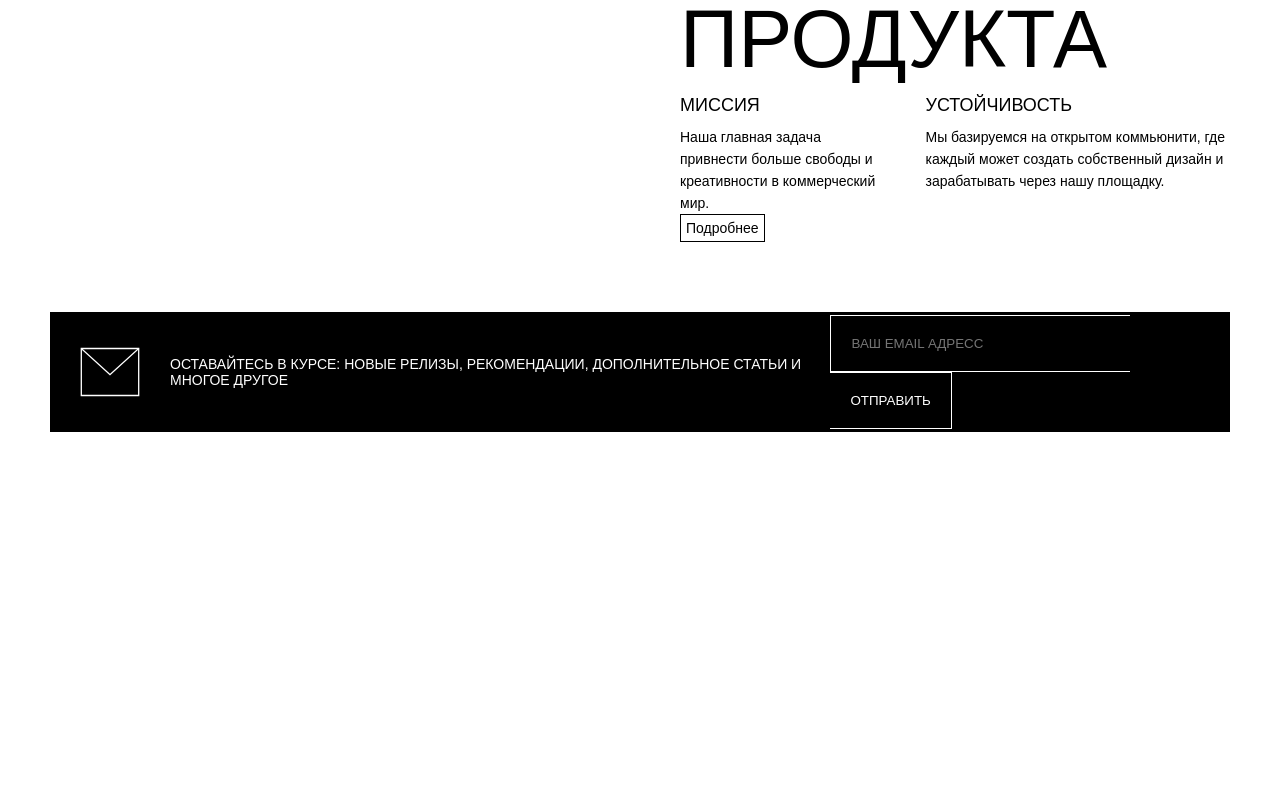
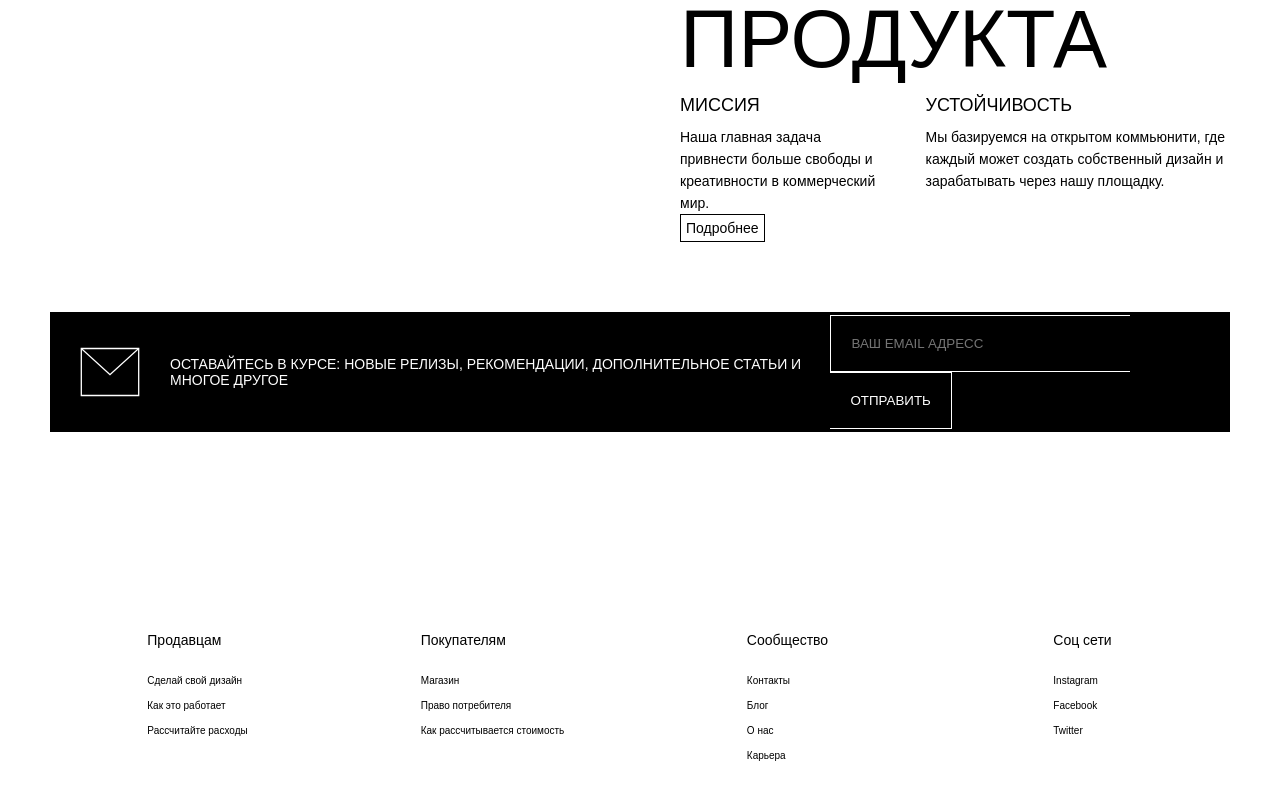
Before and after one commit to FedorLivshits/DesignerClothingShopReact, a React (Create React App) app: page / in a window 1280 px wide. Shown: the part 3231-4031 px from the top of the page. Before the commit the page ends 3663 px from the top, so only its background shows below. Built offline with nearby package versions, Linux system fonts and the light colour scheme; a web font is replaced by a local one.

Commit message:
Добавлен Footer

```diff
--- /dev/null
+++ b/src/Components/Footer/Footer.tsx
@@ -0,0 +1,107 @@
+import React from 'react'
+import {Container} from '../../GlobalStyle'
+import {FooterWrapper, Col, Title, Links, LinkItem, Link} from './FooterStyle'
+
+const Footer: React.FC = () => {
+    return (
+        <Container>
+            <FooterWrapper>
+                <Col>
+                    <Title>
+                        Продавцам
+                    </Title>
+                    <Links>
+                        <LinkItem>
+                            <Link>
+                                Сделай свой дизайн
+                            </Link>
+                        </LinkItem>
+                        <LinkItem>
+                            <Link>
+                                Как это работает
+                            </Link>
+                        </LinkItem>
+                        <LinkItem>
+                            <Link>
+                                Рассчитайте расходы
+                            </Link>
+                        </LinkItem>
+                    </Links>
+                </Col>
+                <Col>
+                    <Title>
+                        Покупателям
+                    </Title>
+                    <Links>
+                        <LinkItem>
+                            <Link>
+                                Магазин
+                            </Link>
+                        </LinkItem>
+                        <LinkItem>
+                            <Link>
+                                Право потребителя
+                            </Link>
+                        </LinkItem>
+                        <LinkItem>
+                            <Link>
+                                Как рассчитывается стоимость
+                            </Link>
+                        </LinkItem>
+                    </Links>
+                </Col>
+                <Col>
+                    <Title>
+                        Сообщество
+                    </Title>
+                    <Links>
+                        <LinkItem>
+                            <Link>
+                                Контакты
+                            </Link>
+                        </LinkItem>
+                        <LinkItem>
+                            <Link>
+                                Блог
+                            </Link>
+                        </LinkItem>
+                        <LinkItem>
+                            <Link>
+                                О нас
+                            </Link>
+                        </LinkItem>
+                        <LinkItem>
+                            <Link>
+                                Карьера
+                            </Link>
+                        </LinkItem>
+                    </Links>
+                </Col>
+                <Col>
+                    <Title>
+                        Соц сети
+                    </Title>
+                    <Links>
+                        <LinkItem>
+                            <Link>
+                                Instagram
+                            </Link>
+                        </LinkItem>
+                        <LinkItem>
+                            <Link>
+                                Facebook
+                            </Link>
+                        </LinkItem>
+                        <LinkItem>
+                            <Link>
+                                Twitter
+                            </Link>
+                        </LinkItem>
+                    </Links>
+                </Col>
+            </FooterWrapper>
+        </Container>
+    )
+}
+
+export default Footer
--- /dev/null
+++ b/src/Components/Footer/FooterStyle.ts
@@ -0,0 +1,24 @@
+import styled from 'styled-components'
+
+export const FooterWrapper = styled.div`
+margin-top: 200px;
+margin-bottom: 100px;
+display: grid;
+grid-template-columns: repeat(4, 1fr);
+justify-items: center;
+`
+export const Col = styled.div`
+`
+export const Title = styled.span`
+  display: inline-block;
+  font-size: 14px;
+  margin-bottom: 20px;
+`
+export const Links = styled.ul`
+`
+export const LinkItem = styled.li`
+`
+export const Link = styled.a`
+  font-size: 10px;
+  line-height: 25px;
+`
--- a/src/Components/StayUpdatedCard/StayUpdatedCard.tsx
+++ b/src/Components/StayUpdatedCard/StayUpdatedCard.tsx
@@ -1,10 +1,9 @@
 import React from 'react'
-import styled from 'styled-components'
 import {Container} from '../../GlobalStyle'
 import letter from '../../assets/img/letter.svg'
 import {Button, Form, Icon, Input, StayUpdatedWrapper, Text} from './StayUpdatedStyle'
 
-const StayUpdatedCard = () => {
+const StayUpdatedCard: React.FC = () => {
     return (
         <Container>
             <StayUpdatedWrapper>
--- a/src/Pages/MainPage.tsx
+++ b/src/Pages/MainPage.tsx
@@ -5,6 +5,7 @@ import SliderProducts from '../Components/SliderProducts/SliderProducts'
 import Parallax from '../Components/Parallax/Parallax'
 import PartnersSection from '../Components/PartnersSection/PartnersSection'
 import StayUpdatedCard from '../Components/StayUpdatedCard/StayUpdatedCard'
+import Footer from '../Components/Footer/Footer'
 
 const MainPage: React.FC = () => {
     return (
@@ -15,6 +16,7 @@ const MainPage: React.FC = () => {
           <PartnersSection/>
           <OurMissionSection/>
           <StayUpdatedCard/>
+          <Footer/>
         </>
     )
 }
```
